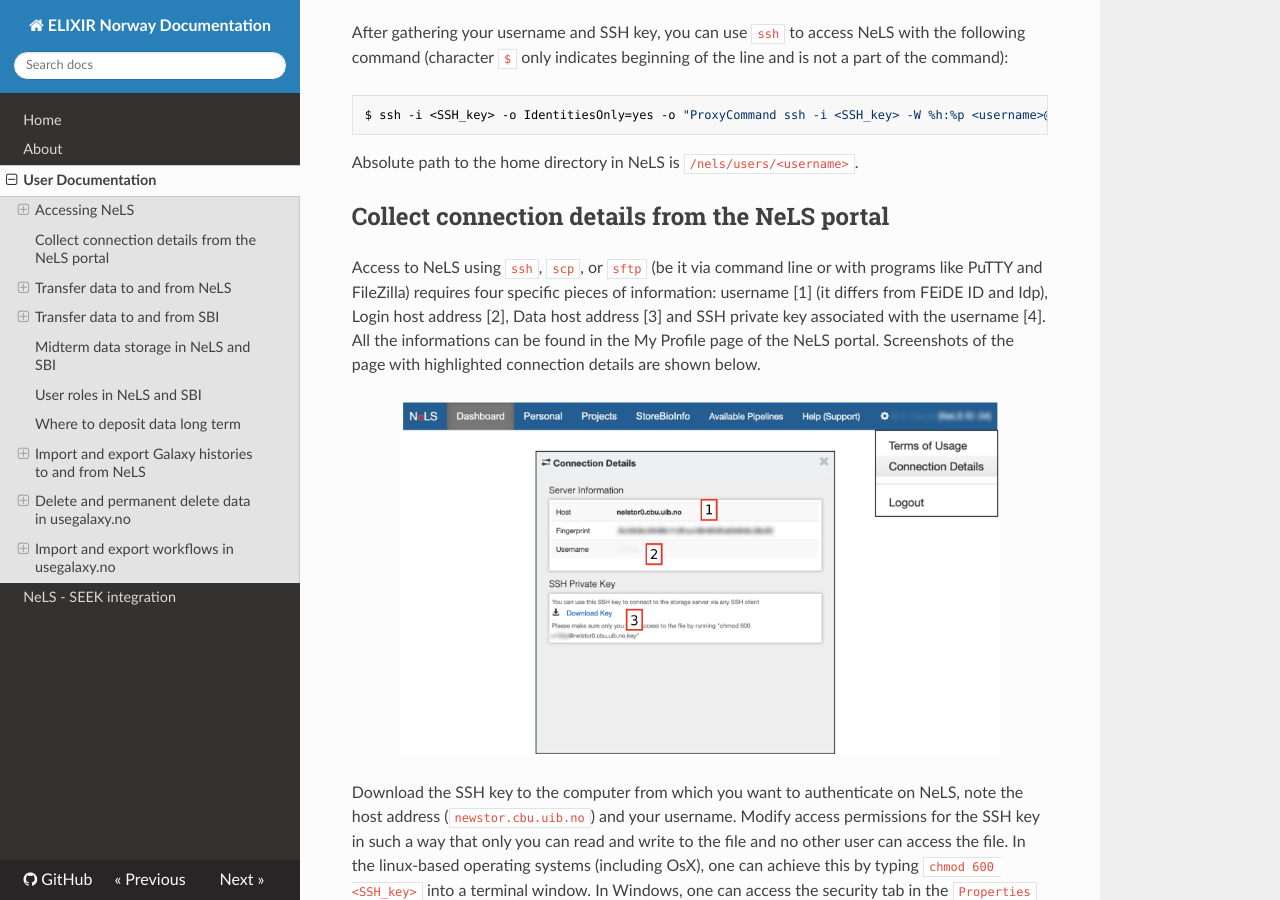
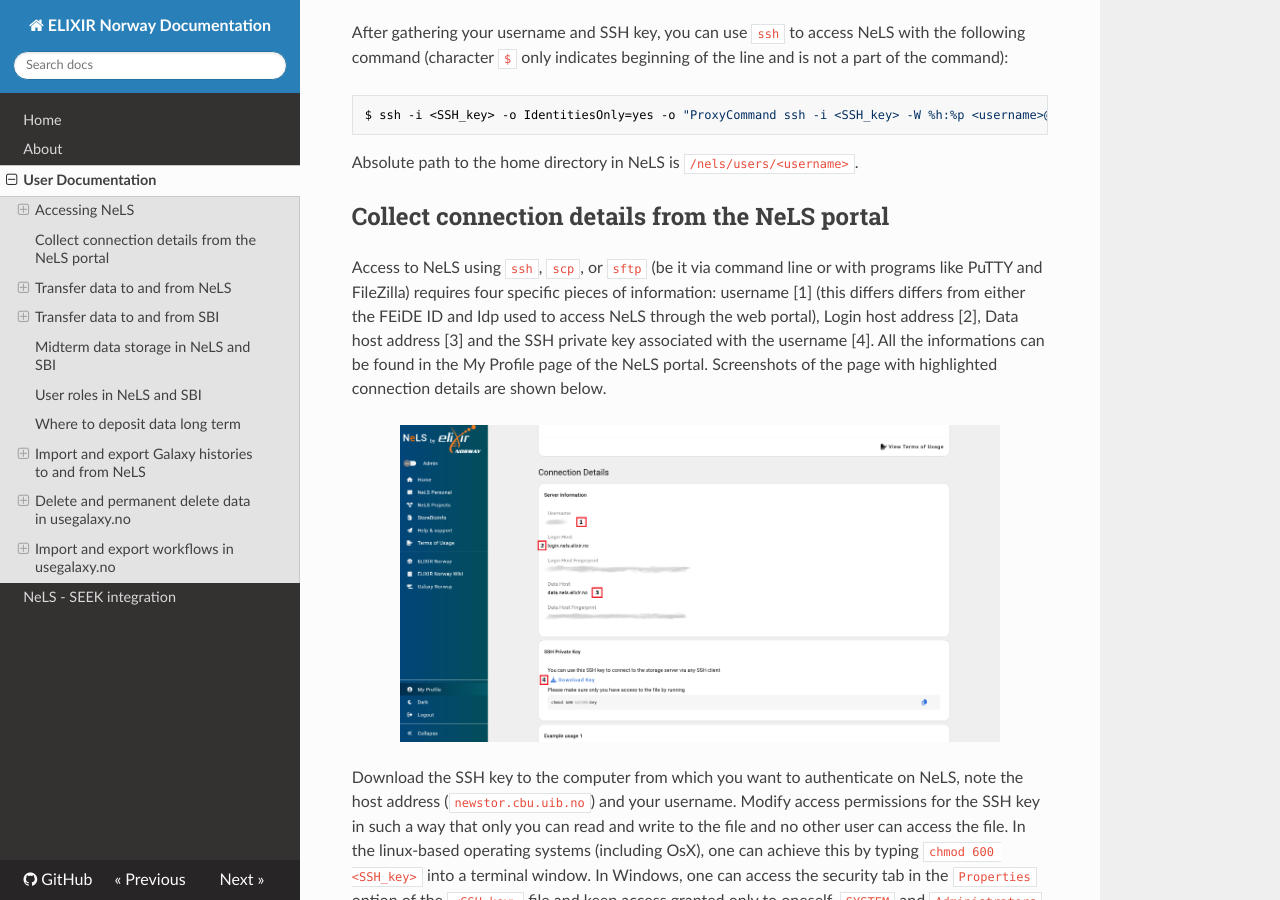
Before and after one commit to elixir-no-nels/nels-docs, an MkDocs documentation site: the page built from docs/user-doc.md, in a window 1280 px wide and 900 px high, scrolled down 839 px. Built offline with MkDocs 1.6.1, drawn with Linux system fonts in a browser that asks for light colours; nearby versions of some CDN libraries.

Commit message:
Updating access image

```diff
--- a/docs/user-doc.md
+++ b/docs/user-doc.md
@@ -33,10 +33,10 @@
 
 ## Collect connection details from the NeLS portal
 
-Access to NeLS using `ssh`, `scp`, or `sftp` (be it via command line or with programs like PuTTY and FileZilla) requires four specific pieces of information: username [1] (it differs from FEiDE ID and Idp), Login host address [2], Data host address [3] and SSH private key associated with the username [4]. All the informations can be found in the My Profile page of the NeLS portal. Screenshots of the page with highlighted connection details are shown below.
+Access to NeLS using `ssh`, `scp`, or `sftp` (be it via command line or with programs like PuTTY and FileZilla) requires four specific pieces of information: username [1] (this differs differs from either the FEiDE ID and Idp used to access NeLS through the web portal), Login host address [2], Data host address [3] and the SSH private key associated with the username [4]. All the informations can be found in the My Profile page of the NeLS portal. Screenshots of the page with highlighted connection details are shown below.
 
 <p align="middle">
-<img src="images/nels_access.png" alt="NeLS Connection Details" width="600"/>
+<img src="images/NeLS_Access_2026.png" alt="NeLS Connection Details" width="600"/>
 </p>
 
 Download the SSH key to the computer from which you want to authenticate on NeLS, note the host address (`newstor.cbu.uib.no`) and your username. Modify access permissions for the SSH key in such a way that only you can read and write to the file and no other user can access the file. In the linux-based operating systems (including OsX), one can achieve this by typing `chmod 600 <SSH_key>` into a terminal window. In Windows, one can access the security tab in the `Properties` option of the `<SSH_key>` file and keep access granted only to oneself, `SYSTEM` and `Administrators`.
```
Also changed, not shown: docs/images/NeLS_Access_2026.png (added).
